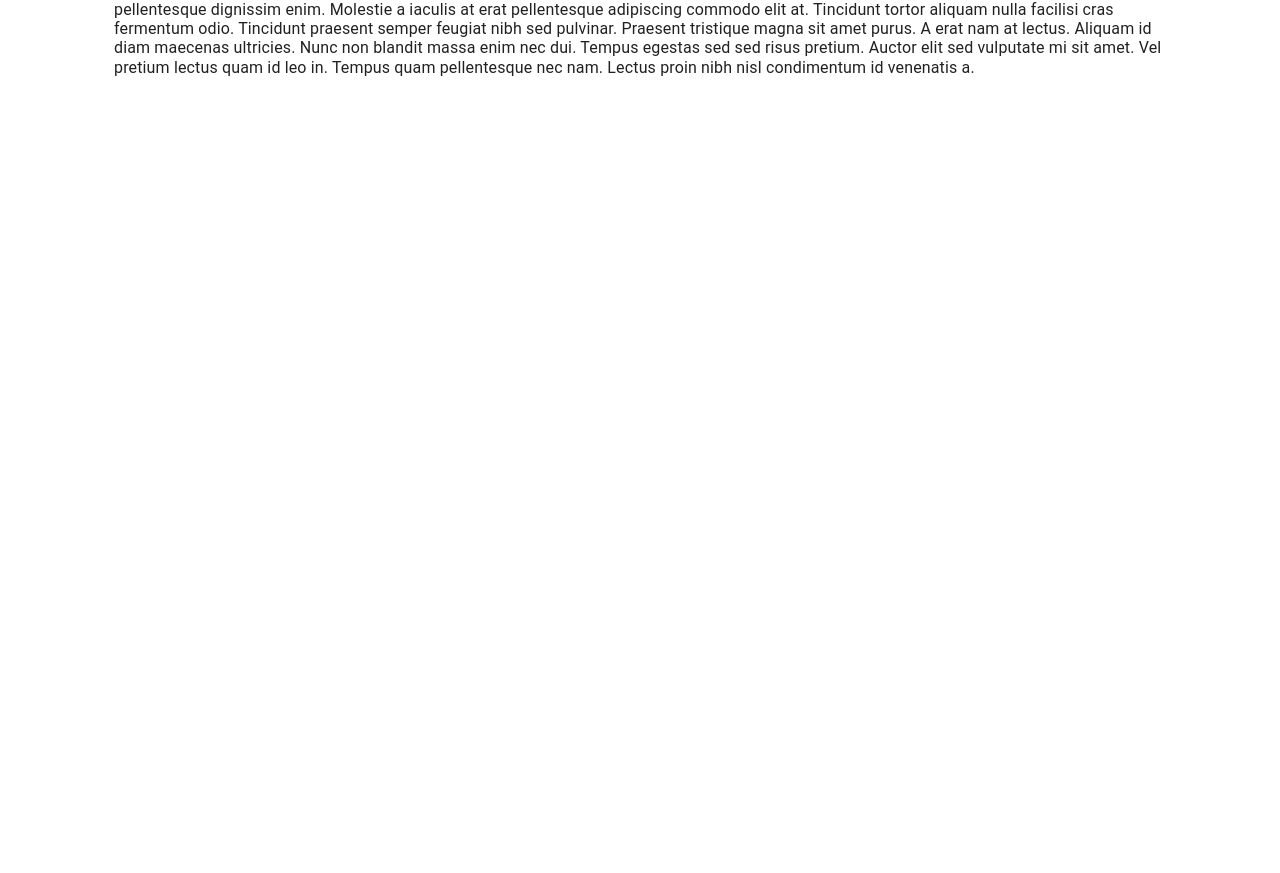
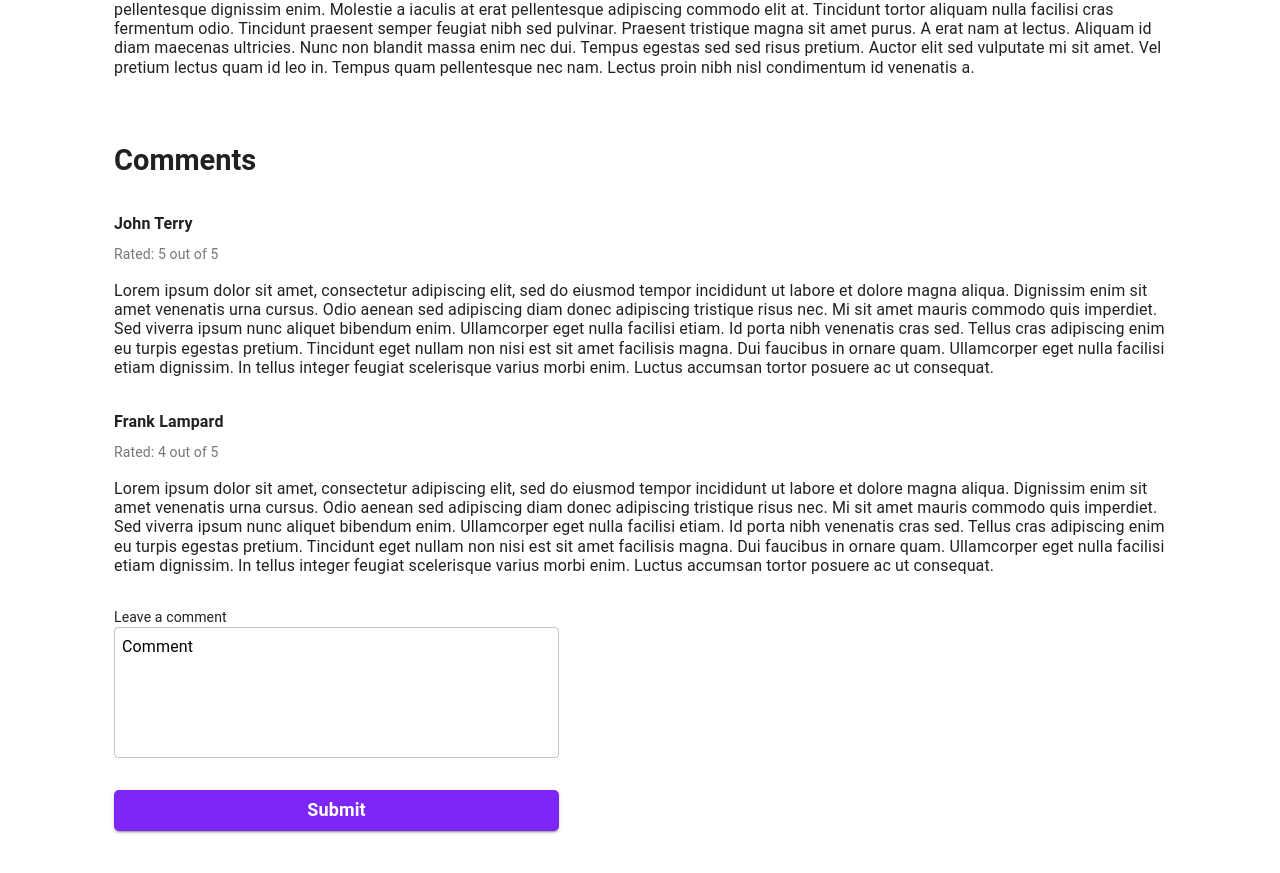
Before and after one commit to logo-cartt/logo-cart-ui, a React (Vite) app: page / in a window 1280 px wide. Shown: the part 1302-2175 px from the top of the page. Before the commit the page ends 1443 px from the top, so only its background shows below. Built offline with nearby package versions, Linux system fonts and the light colour scheme.

Commit message:
[LC-22] add comments to product detail page

```diff
--- a/src/modules/main/component/ProductDetail/ProductDetail.tsx
+++ b/src/modules/main/component/ProductDetail/ProductDetail.tsx
@@ -1,5 +1,5 @@
 import {
-  Box, Button, Grid, Typography,
+  Box, Button, Grid, TextField, Typography,
 } from "@mui/material";
 import { useAppSelector } from "../../../../store/hooks";
 import { products } from "../../../../data-mock/data";
@@ -97,7 +97,7 @@ export function ProductDetail() {
         >
           Description
         </Typography>
-        <Typography variant="body1" component="p" textAlign="left" margin="32px 0" lineHeight="1.21rem">
+        <Typography variant="body1" textAlign="left" margin="32px 0" lineHeight="1.21rem">
           Lorem ipsum dolor sit amet, consectetur adipiscing elit,
           sed do eiusmod tempor incididunt ut labore et dolore magna aliqua.
           Dignissim enim sit amet venenatis urna cursus. Odio aenean sed
@@ -122,7 +122,7 @@ export function ProductDetail() {
           velit ut tortor pretium viverra suspendisse potenti nullam ac. Posuere ac
           ut consequat semper viverra nam libero justo laoreet. Rhoncus dolor purus non enim.
         </Typography>
-        <Typography variant="body1" component="p" textAlign="left" lineHeight="1.21rem">
+        <Typography variant="body1" textAlign="left" lineHeight="1.21rem">
           Magna fringilla urna porttitor rhoncus dolor. Bibendum ut tristique
           et egestas. Aliquet eget sit amet tellus cras adipiscing enim. Eget
           mauris pharetra et ultrices. Laoreet sit amet cursus sit amet dictum
@@ -154,6 +154,94 @@ export function ProductDetail() {
           Tempus quam pellentesque nec nam. Lectus proin nibh nisl condimentum id venenatis a.
         </Typography>
       </Box>
+      <Box margin="64px 0">
+
+        <Typography
+          variant="h5"
+          fontSize="1.8125rem"
+          fontWeight="600"
+          align="left"
+        >
+          Comments
+        </Typography>
+        <Box margin="32px 0">
+          <Typography variant="body1" fontWeight="600" textAlign="left" mb="8px">John Terry</Typography>
+          <Typography variant="body1" fontSize="0.875rem" textAlign="left" color="#777">Rated: 5 out of 5</Typography>
+          <Typography variant="body1" component="p" textAlign="left" margin="16px 0 32px" lineHeight="1.21rem">
+            Lorem ipsum dolor sit amet, consectetur adipiscing elit, sed do eiusmod
+            tempor incididunt ut labore et dolore magna aliqua. Dignissim enim sit
+            amet venenatis urna cursus. Odio aenean sed adipiscing diam donec adipiscing
+            tristique risus nec. Mi sit amet mauris commodo quis imperdiet. Sed viverra
+            ipsum nunc aliquet bibendum enim. Ullamcorper eget nulla facilisi etiam.
+            Id porta nibh venenatis cras sed. Tellus cras adipiscing enim eu turpis
+            egestas pretium. Tincidunt eget nullam non nisi est sit amet facilisis
+            magna. Dui faucibus in ornare quam. Ullamcorper eget nulla facilisi etiam
+            dignissim. In tellus integer feugiat scelerisque varius morbi enim. Luctus
+            accumsan tortor posuere ac ut consequat.
+          </Typography>
+        </Box>
+        <Box margin="32px 0">
+          <Typography variant="body1" fontWeight="600" textAlign="left" mb="8px">Frank Lampard</Typography>
+          <Typography variant="body1" fontSize="0.875rem" textAlign="left" color="#777">Rated: 4 out of 5</Typography>
+          <Typography variant="body1" component="p" textAlign="left" margin="16px 0 32px" lineHeight="1.21rem">
+            Lorem ipsum dolor sit amet, consectetur adipiscing elit, sed do eiusmod
+            tempor incididunt ut labore et dolore magna aliqua. Dignissim enim sit
+            amet venenatis urna cursus. Odio aenean sed adipiscing diam donec adipiscing
+            tristique risus nec. Mi sit amet mauris commodo quis imperdiet. Sed viverra
+            ipsum nunc aliquet bibendum enim. Ullamcorper eget nulla facilisi etiam.
+            Id porta nibh venenatis cras sed. Tellus cras adipiscing enim eu turpis
+            egestas pretium. Tincidunt eget nullam non nisi est sit amet facilisis
+            magna. Dui faucibus in ornare quam. Ullamcorper eget nulla facilisi etiam
+            dignissim. In tellus integer feugiat scelerisque varius morbi enim. Luctus
+            accumsan tortor posuere ac ut consequat.
+          </Typography>
+        </Box>
+        <Grid container={true} maxWidth="890px" flexDirection="column">
+          <Grid item={true} xs={6}>
+
+            <Typography variant="body1" fontSize="0.875rem" textAlign="left" lineHeight="1.25rem">Leave a comment</Typography>
+            <Box borderRadius="5px">
+              <TextField
+                multiline={true}
+                fullWidth={true}
+                minRows={5}
+                placeholder="Comment"
+                InputProps={{
+                  style: {
+                    padding: "8px",
+                  },
+                }}
+                sx={{
+                  "& .MuiInputBase-input::placeholder": {
+                    color: "#000",
+                    opacity: 1,
+                  },
+                  "& .MuiOutlinedInput-root": {
+                    "&.Mui-focused": {
+                      outline: "none", // Focus border color
+                    },
+                  },
+                }}
+              >
+              </TextField>
+            </Box>
+          </Grid>
+          <Grid item={true} xs={6} mt={4}>
+            <Button
+              // eslint-disable-next-line no-console
+              onClick={() => console.log("submitted")}
+              variant="contained"
+              color="violet"
+              fullWidth={true}
+              sx={{ borderRadius: "5px" }}
+            >
+              <Typography variant="h6" fontSize="1.125rem" fontWeight="600" color="#fff" textTransform="none">
+                Submit
+              </Typography>
+            </Button>
+          </Grid>
+        </Grid>
+      </Box>
     </Box>
   );
 }
```
